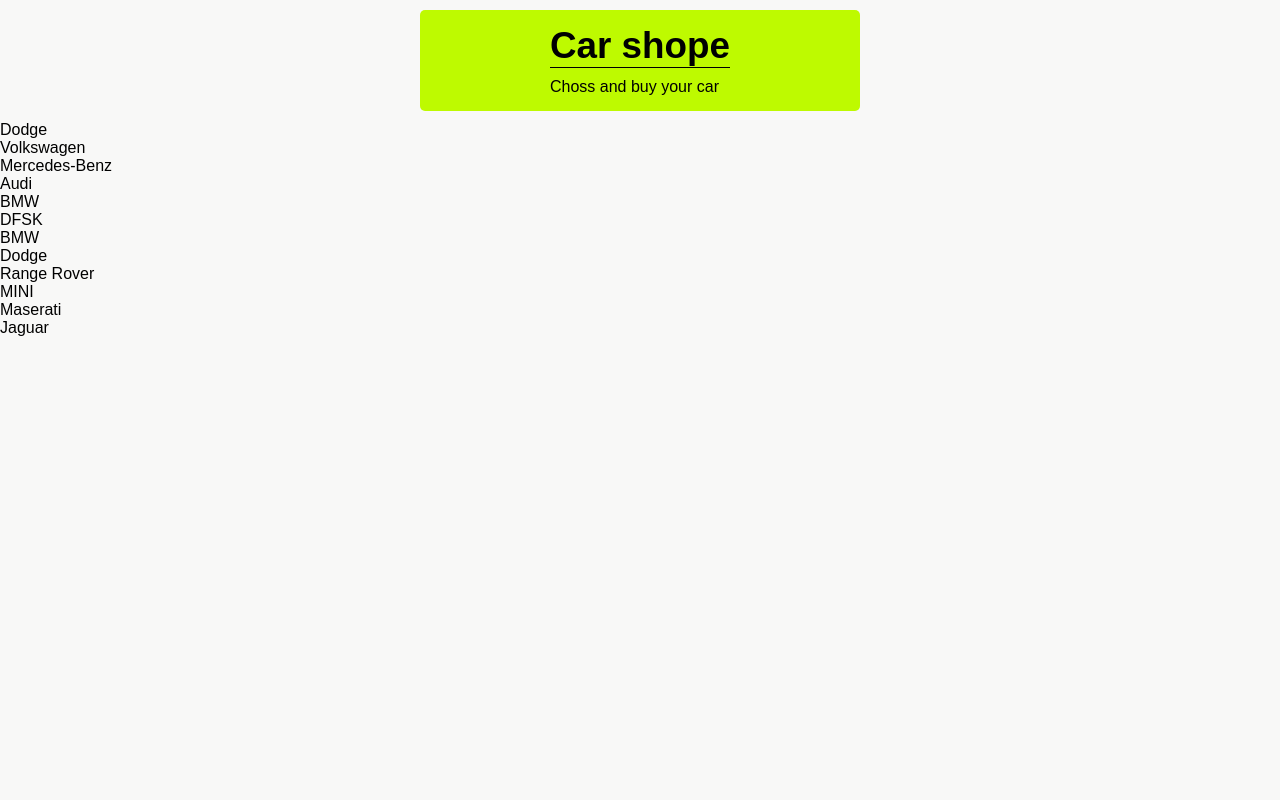
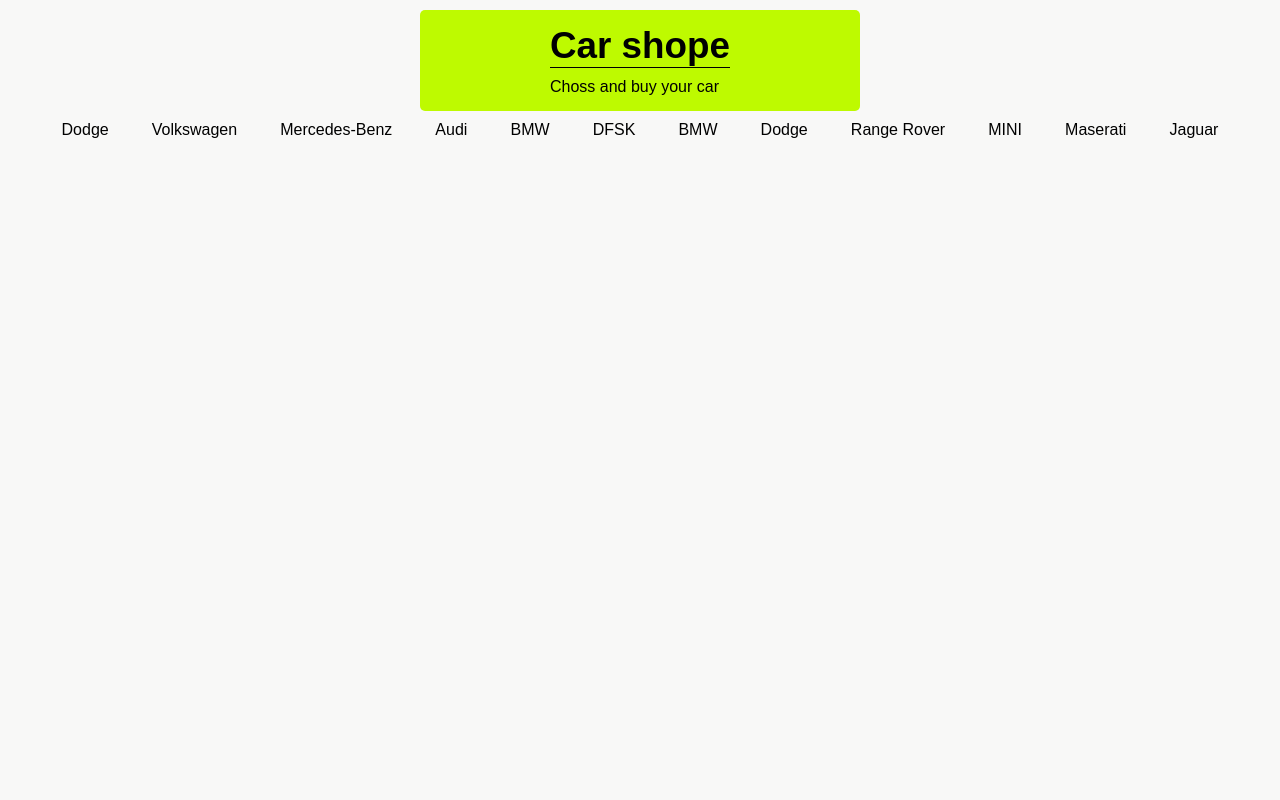
Before and after one commit to AliTaghawi/next-tutorial-projects, a Next.js app in the folder carshope-botocar-project/: page /cars in a window 1280 px wide. Shown: the top 800 px of the page. Built offline with nearby package versions, Linux system fonts and the light colour scheme.

Commit message:
adding styles to cars page temp

```diff
--- a/carshope-botocar-project/components/templates/Cars.js
+++ b/carshope-botocar-project/components/templates/Cars.js
@@ -1,7 +1,7 @@
-
+import styles from './Cars.module.css'
 const Cars = ({data}) => {
   return (
-    <div>
+    <div className={styles.container} >
       {data.map(car => <p key={car.id}>{car.name}</p>)}
     </div>
   );
--- /dev/null
+++ b/carshope-botocar-project/components/templates/Cars.module.css
@@ -0,0 +1,7 @@
+.container {
+  display: flex;
+  flex-wrap: wrap;
+  justify-content: space-around;
+  max-width: 1200px;
+  margin: auto;
+}
```
